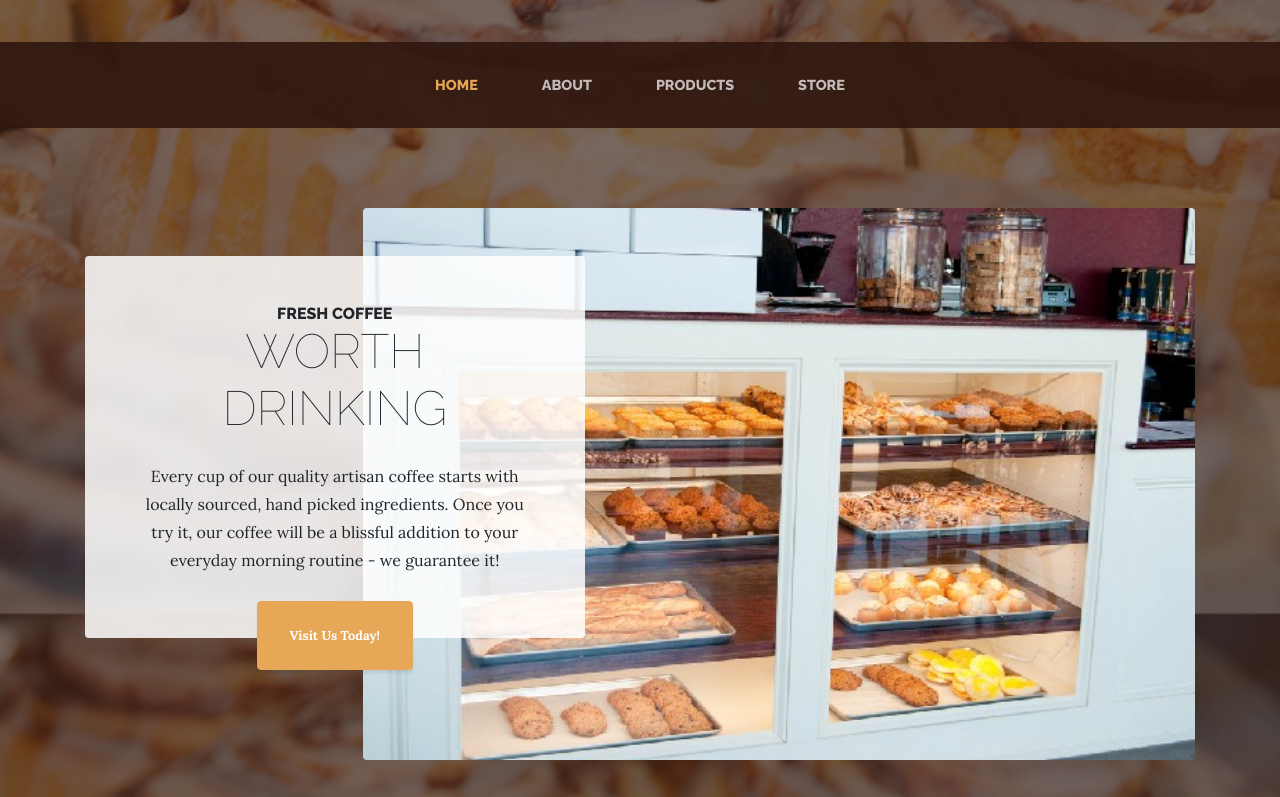
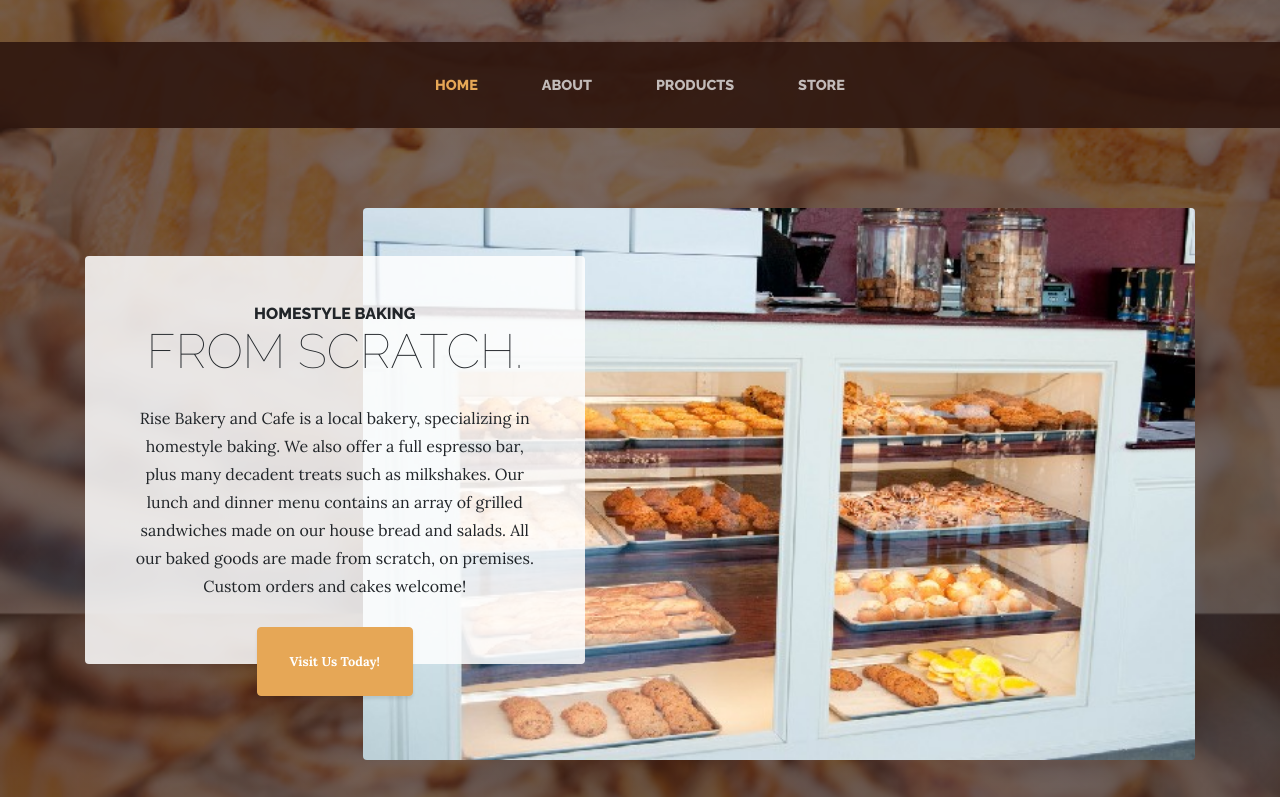
Before and after one commit to RobertLeMonds/rise-bakery, a website: page index.html in a window 1280 px wide. Shown: the part 418-1215 px from the top of the page. Drawn offline with Linux system fonts and the light colour scheme.

```diff
--- a/index.html
+++ b/index.html
@@ -62,10 +62,10 @@
           <img class="intro-img img-fluid mb-3 mb-lg-0 rounded" src="img/dryCase.jpg" alt="">
           <div class="intro-text left-0 text-center bg-faded p-5 rounded">
             <h2 class="section-heading mb-4">
-              <span class="section-heading-upper">Fresh Coffee</span>
-              <span class="section-heading-lower">Worth Drinking</span>
+              <span class="section-heading-upper">Homestyle Baking</span>
+              <span class="section-heading-lower">From Scratch.</span>
             </h2>
-            <p class="mb-3">Every cup of our quality artisan coffee starts with locally sourced, hand picked ingredients. Once you try it, our coffee will be a blissful addition to your everyday morning routine - we guarantee it!
+            <p class="mb-3">Rise Bakery and Cafe is a local bakery, specializing in homestyle baking. We also offer a full espresso bar, plus many decadent treats such as milkshakes. Our lunch and dinner menu contains an array of grilled sandwiches made on our house bread and salads. All our baked goods are made from scratch, on premises. Custom orders and cakes welcome!
             </p>
             <div class="intro-button mx-auto">
               <a class="btn btn-primary btn-xl" href="#">Visit Us Today!</a>
```
Also changed, not shown: about.html (+3 -4 lines), img/cinnamonRolls-mobile.jpg.
